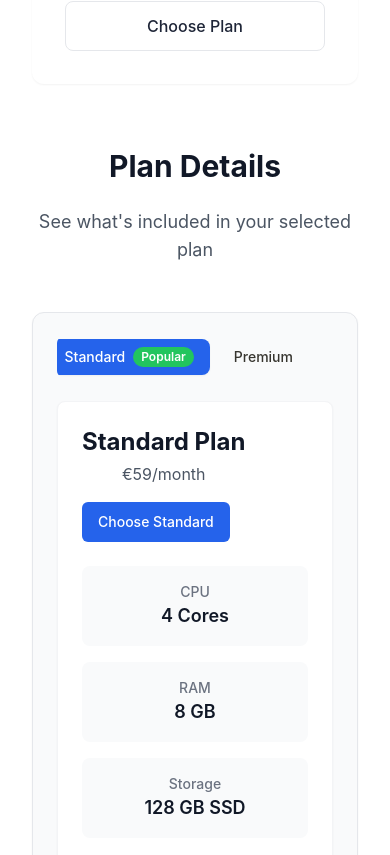
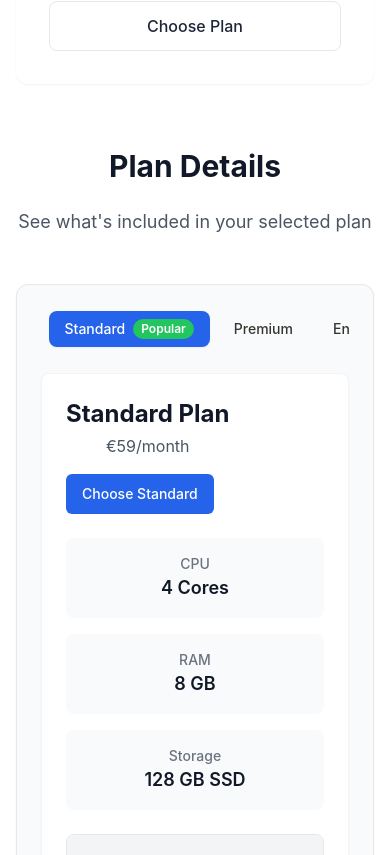
Before and after one commit to miracneroid/rdp-config-shop, a React (Vite) app: page /pricing in a window 390 px wide. Shown: the part 2729-3584 px from the top of the page. Built offline with nearby package versions, Linux system fonts and the light colour scheme; no server answers; the database is empty.

Commit message:
Fix: Make website full width on desktop
Adjust layout to fill the entire screen width on desktop devices.

```diff
--- a/src/components/PricingSection.tsx
+++ b/src/components/PricingSection.tsx
@@ -31,7 +31,6 @@ interface StatsData {
   ticketReplies: number;
 }
 
-// Define the planValues object to address the TypeScript errors
 const planValues = {
   "Basic": {
     "CPU Performance": { status: "check", value: "Standard" },
@@ -175,8 +174,8 @@ const PricingSection = ({ plans, showDetailedComparison = true }: PricingSection
 
   return (
     <section className="py-16 bg-white w-full">
-      <div className="max-w-[1600px] mx-auto px-4 sm:px-6 lg:px-8">
-        <div className="grid gap-8 lg:grid-cols-4 md:grid-cols-2">
+      <div className="w-full px-2 sm:px-4 lg:px-8">
+        <div className="grid gap-8 lg:grid-cols-4 md:grid-cols-2 w-full">
           {plans.map((plan, index) => (
             <div
               key={index}
@@ -188,15 +187,14 @@ const PricingSection = ({ plans, showDetailedComparison = true }: PricingSection
         </div>
 
         {showDetailedComparison && (
-          <div className="mt-16">
+          <div className="mt-16 w-full">
             <div className="text-center mb-12">
               <h2 className="text-3xl font-bold text-gray-900 mb-6">Plan Details</h2>
               <p className="text-lg text-gray-600 max-w-3xl mx-auto">
                 See what's included in your selected plan
               </p>
             </div>
-
-            <div className="bg-gray-50 rounded-xl p-6 md:p-8 border border-gray-200 shadow-sm">
+            <div className="bg-gray-50 rounded-xl p-6 md:p-8 border border-gray-200 shadow-sm w-full">
               <Tabs value={plans.find(p => p.popular)?.name || plans[0].name} onValueChange={() => {}} className="w-full">
                 <TabsList className="w-full flex justify-center mb-6 bg-transparent overflow-x-auto p-1 md:p-0 space-x-2">
                   {plans.map((plan, index) => (
--- a/src/pages/Index.tsx
+++ b/src/pages/Index.tsx
@@ -19,7 +19,7 @@ const Index = () => {
         <StatsBanner />
         <NotionFeatures />
         <ServiceOfferings />
-        <HomeFAQ />
+        {/* Removed HomeFAQ from home as requested */}
       </main>
       <SimpleFooter />
     </div>
--- a/src/pages/Pricing.tsx
+++ b/src/pages/Pricing.tsx
@@ -3,7 +3,7 @@ import Navbar from "@/components/Navbar";
 import PricingSection from "@/components/PricingSection";
 import Footer from "@/components/Footer";
 import StatsBanner from "@/components/StatsBanner";
-import HomeFAQ from "@/components/HomeFAQ"; // import FAQ component for Pricing page
+import HomeFAQ from "@/components/HomeFAQ";
 
 const defaultPricingPlans = [
   {
@@ -69,10 +69,10 @@ const defaultPricingPlans = [
 
 const PricingPage = () => {
   return (
-    <div className="min-h-screen flex flex-col dark:bg-rdp-dark">
+    <div className="min-h-screen flex flex-col dark:bg-rdp-dark w-full">
       <Navbar />
-      <div className="bg-white dark:bg-rdp-dark py-16 flex-grow">
-        <div className="max-w-[1600px] mx-auto px-4 sm:px-6 lg:px-8">
+      <div className="bg-white dark:bg-rdp-dark py-16 flex-grow w-full">
+        <div className="w-full px-2 sm:px-6 lg:px-8">
           <div className="text-center mb-16">
             <h1 className="text-4xl font-bold tracking-tight text-rdp-dark dark:text-white sm:text-5xl lg:text-6xl">
               Simple, transparent pricing for everyone
@@ -81,12 +81,11 @@ const PricingPage = () => {
               Choose the plan that works best for you. All plans include 24/7 support and a 99.9% uptime guarantee.
             </p>
           </div>
-
           <PricingSection plans={defaultPricingPlans} showDetailedComparison={true} />
         </div>
       </div>
       <StatsBanner />
-      <HomeFAQ /> {/* FAQ added at the bottom of the Pricing page */}
+      <HomeFAQ />
       <Footer />
     </div>
   );
```
